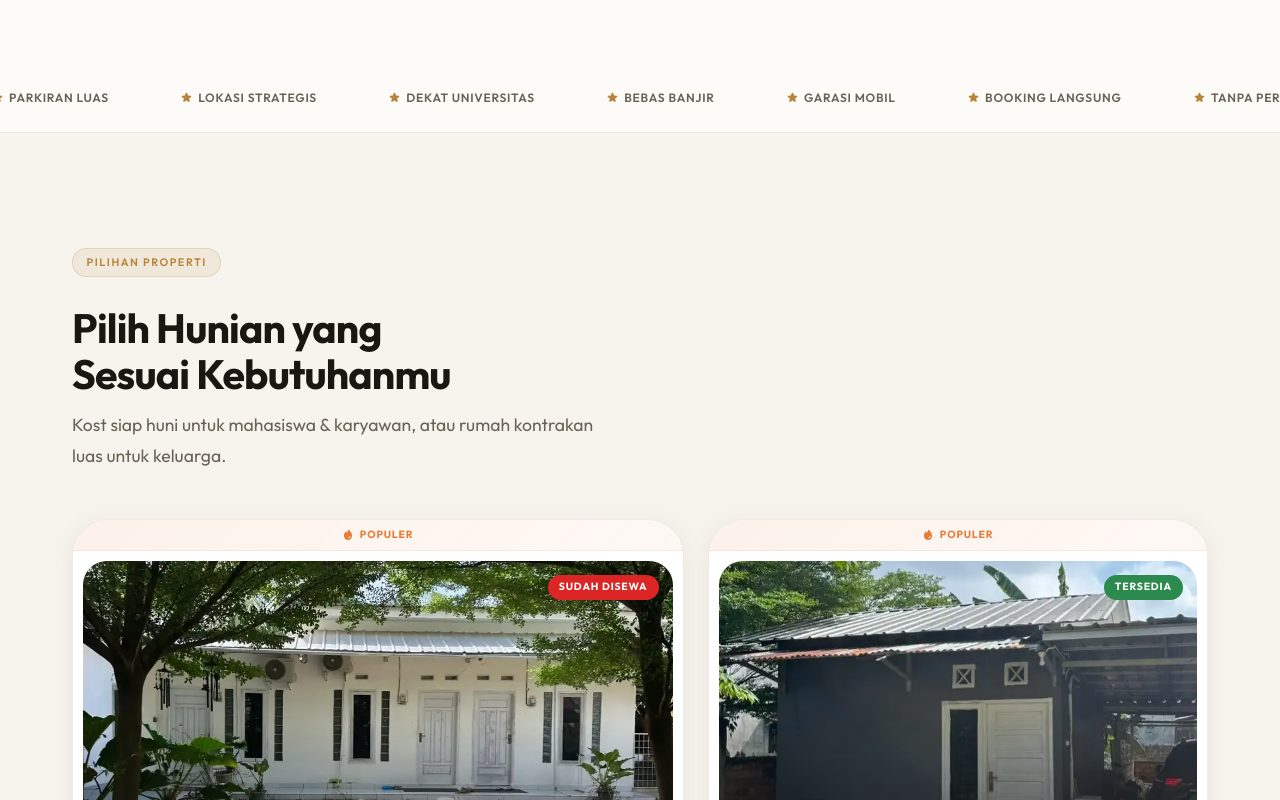
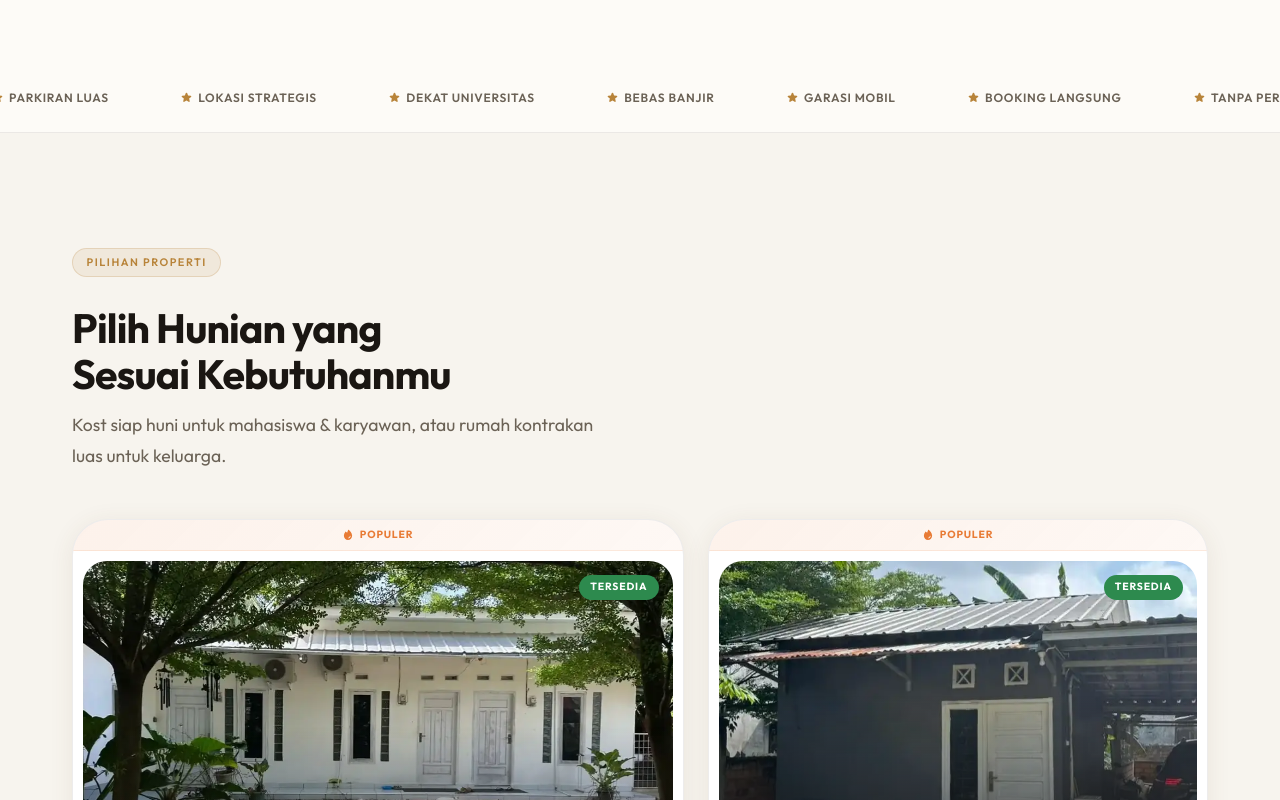
Before and after one commit to faiqxz/KosNyaman, a React (Vite) app: page / in a window 1280 px wide. Shown: the part 1325-2125 px from the top of the page. Built offline with nearby package versions, Linux system fonts and the light colour scheme.

Commit message:
Update status Kos Nyaman 2 Tipe A menjadi tersedia

```diff
--- a/src/data/properties.ts
+++ b/src/data/properties.ts
@@ -79,10 +79,10 @@ export const properties: Property[] = [
       { label: 'AC', value: 'Tiap Kamar' },
       { label: 'Tagihan', value: 'Bulanan' },
     ],
-    status: 'rented',
+    status: 'available',
     mapsUrl: 'https://maps.app.goo.gl/7WT1v7Fidvf7xHrb9',
     coords: [-2.9836, 104.7349],
-    badge: 'Sudah Disewa',
+    badge: 'Tersedia',
   },
   {
     id: 'kos-nyaman-tipe-b',
```
